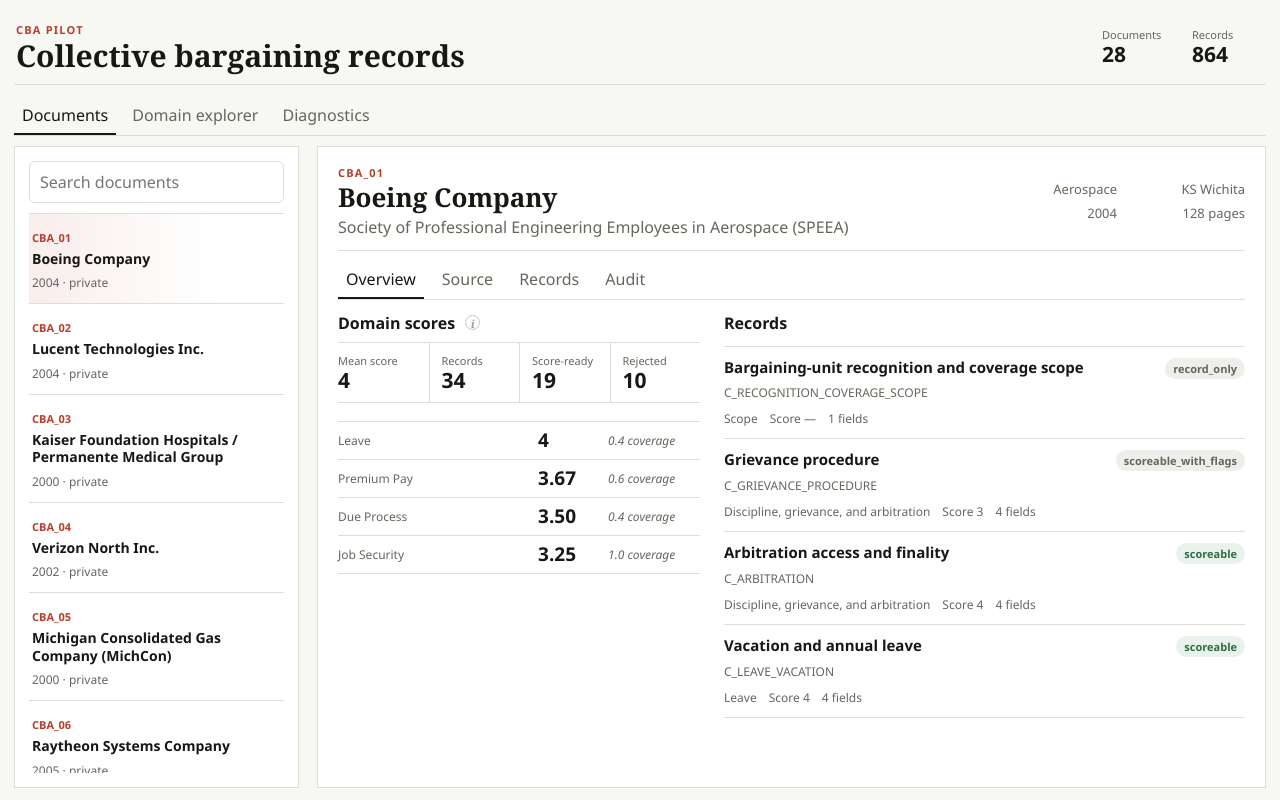
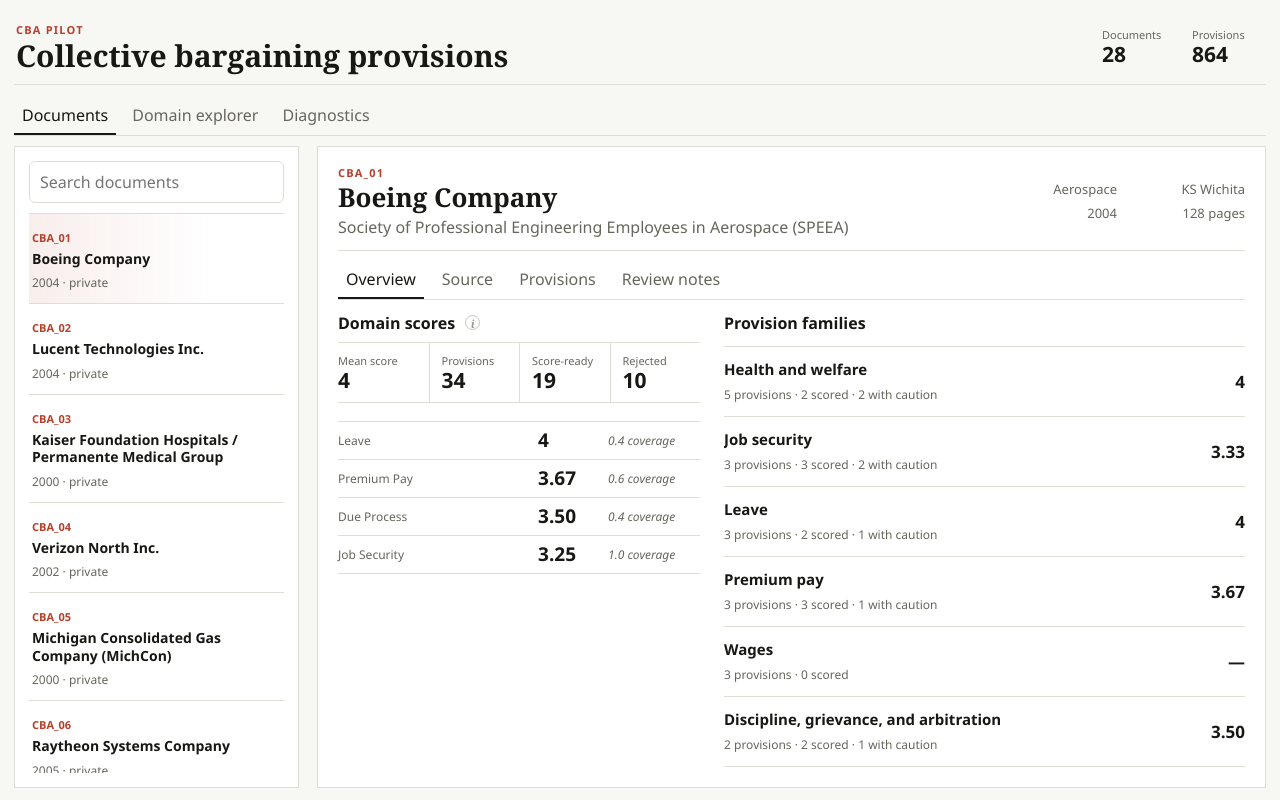
Before and after one commit to prashgarg/cba-pilot-site, a React (Vite) app: page / in a window 1280 px wide. Built offline with nearby package versions, Linux system fonts and the light colour scheme.

Commit message:
Present extracted provisions by family

```diff
--- a/src/main.jsx
+++ b/src/main.jsx
@@ -27,9 +27,36 @@
   return "muted";
 };
 
+const provisionStatus = (status = "") => {
+  const labels = {
+    scoreable: ["Scored", "good"],
+    scoreable_with_flags: ["Scored with caution", "warn"],
+    record_only: ["Recorded only", "muted"],
+    framework_only: ["Recorded only", "muted"],
+    not_scoreable_ambiguous: ["Not scored", "muted"],
+    not_scoreable_external: ["External inputs needed", "cool"],
+    normalization_required: ["Needs normalization", "cool"],
+    requires_agentic_review: ["Needs review", "warn"]
+  };
+  return labels[status] ?? [status.replaceAll("_", " "), "muted"];
+};
+
+const scoreValue = (record, score) => score?.draft_score ?? record.bridge_score?.score;
+const hasNumericScore = (value) => value !== null && value !== undefined && value !== "" && Number.isFinite(Number(value));
+
+const groupByFamily = (records) => {
+  const groups = new Map();
+  records.forEach((record) => {
+    const family = record.family_label || "Other provisions";
+    if (!groups.has(family)) groups.set(family, []);
+    groups.get(family).push(record);
+  });
+  return Array.from(groups.entries()).sort((a, b) => b[1].length - a[1].length || a[0].localeCompare(b[0]));
+};
+
 const HELP = {
   domainScores: "Mean score uses concepts with enough contract evidence. Coverage is the share of expected concepts observed in that domain.",
-  scoreability: "Whether a record can be converted into a scalar score using only the CBA text. Some records are useful but intentionally not scored.",
+  scoreability: "Some extracted provisions are scored. Others are kept as context because they define scope, require outside inputs, or are not comparable enough for a scalar score.",
   rejected: "Values the protocol saw but refused to use, usually because they were the wrong object, lacked support, or came from context rather than an operative provision.",
   novelty: "Provision material that did not fit cleanly into the fixed concept library for this run."
 };
@@ -93,11 +120,11 @@
       <header className="masthead">
         <div>
           <p className="smallcaps">CBA pilot</p>
-          <h1>Collective bargaining records</h1>
+          <h1>Collective bargaining provisions</h1>
         </div>
         <div className="mastStats">
           <Stat label="Documents" value={data.manifest.document_count} />
-          <Stat label="Records" value={data.manifest.record_count} />
+          <Stat label="Provisions" value={data.manifest.record_count} />
         </div>
       </header>
 
@@ -215,9 +242,11 @@
   const statuses = ["All", ...Array.from(new Set(records.map((record) => record.scoreability?.status ?? "unknown"))).sort()];
   const families = ["All", ...Array.from(new Set(records.map((record) => record.family_label ?? "Other"))).sort()];
   const scoreableCount = records.filter((record) => (record.scoreability?.status ?? "").includes("scoreable")).length;
+  const provisionGroups = groupByFamily(filteredRecords);
+  const allProvisionGroups = groupByFamily(records);
   const domainMean = doc.domain_scores
     .map((domain) => domain.available_score)
-    .filter((score) => Number.isFinite(Number(score)));
+    .filter(hasNumericScore);
   const avgDomainScore = domainMean.length
     ? domainMean.reduce((sum, score) => sum + Number(score), 0) / domainMean.length
     : null;
@@ -242,8 +271,8 @@
         {[
           ["overview", "Overview"],
           ["source", "Source"],
-          ["records", "Records"],
-          ["audit", "Audit"]
+          ["provisions", "Provisions"],
+          ["audit", "Review notes"]
         ].map(([id, label]) => (
           <button key={id} className={panelView === id ? "active" : ""} onClick={() => setPanelView(id)}>
             {label}
@@ -260,7 +289,7 @@
             </div>
             <div className="documentSummary">
               <Stat label="Mean score" value={avgDomainScore} />
-              <Stat label="Records" value={records.length} />
+              <Stat label="Provisions" value={records.length} />
               <Stat label="Score-ready" value={scoreableCount} />
               <Stat label="Rejected" value={rejected.length} />
             </div>
@@ -278,12 +307,21 @@
           <section className="overviewBlock">
             <div className="paneHeader">
               <div>
-                <h3>Records</h3>
+                <h3>Provision families</h3>
               </div>
             </div>
-            <div className="overviewRecords">
-              {records.slice(0, 4).map((record) => (
-                <CompactRecord key={record.concept_record_id} record={record} score={scoreByRecord.get(record.concept_record_id)} />
+            <div className="familyList">
+              {allProvisionGroups.map(([family, rows]) => (
+                <FamilySummary
+                  key={family}
+                  family={family}
+                  rows={rows}
+                  scoreByRecord={scoreByRecord}
+                  onOpen={() => {
+                    setRecordFamily(family);
+                    setPanelView("provisions");
+                  }}
+                />
               ))}
             </div>
           </section>
@@ -303,31 +341,35 @@
         </div>
       )}
 
-      {panelView === "records" && (
+      {panelView === "provisions" && (
         <div className="singlePanel">
           <div className="paneHeader stacked">
             <div>
-              <h3>Records <Info text={HELP.scoreability} /></h3>
+              <h3>Extracted provisions <Info text={HELP.scoreability} /></h3>
               <p>{filteredRecords.length} shown from {records.length}</p>
             </div>
             <input
               className="search"
               value={recordQuery}
-              placeholder="Search records"
+              placeholder="Search provisions"
               onChange={(event) => setRecordQuery(event.target.value)}
             />
             <select value={recordFamily} onChange={(event) => setRecordFamily(event.target.value)}>
               {families.map((family) => <option key={family}>{family}</option>)}
             </select>
             <select value={recordStatus} onChange={(event) => setRecordStatus(event.target.value)}>
-              {statuses.map((status) => <option key={status}>{status}</option>)}
+              {statuses.map((status) => (
+                <option key={status} value={status}>
+                  {status === "All" ? "All statuses" : provisionStatus(status)[0]}
+                </option>
+              ))}
             </select>
           </div>
-          <div className="recordList">
-            {filteredRecords.map((record) => (
-              <RecordCard key={record.concept_record_id} record={record} score={scoreByRecord.get(record.concept_record_id)} />
+          <div className="provisionGroups">
+            {provisionGroups.map(([family, rows]) => (
+              <ProvisionFamily key={family} family={family} rows={rows} scoreByRecord={scoreByRecord} />
             ))}
-            {!filteredRecords.length && <Empty text="No records match these filters." />}
+            {!filteredRecords.length && <Empty text="No provisions match these filters." />}
           </div>
         </div>
       )}
@@ -366,30 +408,60 @@
   return <pre className="ocrText">{text}</pre>;
 }
 
+function FamilySummary({ family, rows, scoreByRecord, onOpen }) {
+  const scored = rows.filter((record) => hasNumericScore(scoreValue(record, scoreByRecord.get(record.concept_record_id))));
+  const review = rows.filter((record) => provisionStatus(record.scoreability?.status ?? "unknown")[1] === "warn").length;
+  return (
+    <button className="familyRow" onClick={onOpen}>
+      <div>
+        <strong>{family}</strong>
+        <span>{rows.length} provisions · {scored.length} scored{review ? ` · ${review} with caution` : ""}</span>
+      </div>
+      <span>{scored.length ? format(scored.reduce((sum, record) => sum + Number(scoreValue(record, scoreByRecord.get(record.concept_record_id))), 0) / scored.length) : "—"}</span>
+    </button>
+  );
+}
+
+function ProvisionFamily({ family, rows, scoreByRecord }) {
+  const scored = rows.filter((record) => hasNumericScore(scoreValue(record, scoreByRecord.get(record.concept_record_id))));
+  return (
+    <section className="provisionFamily">
+      <div className="familyHeader">
+        <div>
+          <h4>{family}</h4>
+          <p>{rows.length} provisions · {scored.length} scored</p>
+        </div>
+      </div>
+      <div className="provisionRows">
+        {rows.map((record) => (
+          <RecordCard key={record.concept_record_id} record={record} score={scoreByRecord.get(record.concept_record_id)} />
+        ))}
+      </div>
+    </section>
+  );
+}
+
 function RecordCard({ record, score }) {
   const fields = record.fields ?? [];
   const status = record.scoreability?.status ?? "unknown";
+  const [statusLabel, statusClass] = provisionStatus(status);
   const shownFields = fields.slice(0, 3);
   const hiddenFields = fields.slice(3);
+  const scoreShown = scoreValue(record, score);
   return (
     <details className="recordCard">
       <summary>
-      <div className="recordTop">
-        <div>
-          <span className="concept">{record.concept_id}</span>
-          <h4>{record.concept_label}</h4>
-          <p>{record.covered_group || record.beneficiary_or_affected_group || "No covered group stated."}</p>
+        <div className="provisionRow">
+          <div>
+            <h4>{record.concept_label}</h4>
+            <p>{record.covered_group || record.beneficiary_or_affected_group || "No covered group stated."}</p>
+          </div>
+          <span className={`statusText ${statusClass}`}>{statusLabel}</span>
+          <strong>{format(scoreShown)}</strong>
         </div>
-        <div className={`pill ${statusTone(status)}`}>{status}</div>
-      </div>
-      <div className="recordFacts">
-        <span>Family: {record.family_label || "—"}</span>
-        <span>Role: {record.aggregation_role || "—"}</span>
-        <span>Score: {format(score?.draft_score ?? record.bridge_score?.score)}</span>
-        <span>{fields.length} fields</span>
-      </div>
       </summary>
       {score?.explanation && <p className="explain">{score.explanation}</p>}
+      {record.scoreability?.reason && <p className="mutedText">{record.scoreability.reason}</p>}
       <div className="fields">
         {shownFields.map((field, index) => (
           <div className="field" key={`${field.field_name}-${index}`}>
@@ -411,29 +483,15 @@
           </details>
         )}
       </div>
-    </details>
-  );
-}
-
-function CompactRecord({ record, score }) {
-  const status = record.scoreability?.status ?? "unknown";
-  return (
-    <details className="compactRecord">
-      <summary>
-        <div className="compactRecordTop">
-          <div>
-            <strong>{record.concept_label}</strong>
-            <span>{record.concept_id}</span>
-          </div>
-          <div className={`pill ${statusTone(status)}`}>{status}</div>
+      <details className="technicalDetails">
+        <summary>Technical details</summary>
+        <div className="recordFacts">
+          <span>Concept ID: {record.concept_id}</span>
+          <span>Internal status: {status}</span>
+          <span>Role: {record.aggregation_role || "—"}</span>
+          <span>Class: {record.concept_reporting_class || "—"}</span>
         </div>
-        <div className="compactFacts">
-          <span>{record.family_label || "—"}</span>
-          <span>Score {format(score?.draft_score ?? record.bridge_score?.score)}</span>
-          <span>{record.fields?.length || 0} fields</span>
-        </div>
-      </summary>
-      {score?.explanation && <p className="explain">{score.explanation}</p>}
+      </details>
     </details>
   );
 }
@@ -477,7 +535,7 @@
               <span className={`pill ${statusTone(domain.current_status)}`}>{domain.current_status}</span>
               <h3>{domain.domain}</h3>
               <p>{domain.empirical_object}</p>
-              <strong>{domain.documents_with_records} docs with records</strong>
+              <strong>{domain.documents_with_records} docs with provisions</strong>
             </div>
           ))}
         </div>
@@ -541,8 +599,8 @@
         <thead>
           <tr>
             <th>Document</th>
-            <th>Records</th>
-            <th>Scored records</th>
+            <th>Provisions</th>
+            <th>Scored provisions</th>
             <th>Rejected values</th>
             <th>Novelty</th>
           </tr>
@@ -564,7 +622,12 @@
 }
 
 function CountCard({ title, counts }) {
-  const rows = Array.from(counts.entries()).sort((a, b) => b[1] - a[1]);
+  const displayCounts = new Map();
+  Array.from(counts.entries()).forEach(([label, count]) => {
+    const displayLabel = title === "Scoreability" ? provisionStatus(label)[0] : label.replaceAll("_", " ");
+    displayCounts.set(displayLabel, (displayCounts.get(displayLabel) ?? 0) + count);
+  });
+  const rows = Array.from(displayCounts.entries()).sort((a, b) => b[1] - a[1]);
   return (
     <div className="countCard">
       <h3>{title}</h3>
--- a/src/styles.css
+++ b/src/styles.css
@@ -301,6 +301,71 @@
   min-height: 0;
   border-top: 1px solid var(--line);
 }
+.familyList,
+.provisionGroups {
+  display: grid;
+  gap: 0;
+  overflow: auto;
+  min-height: 0;
+  border-top: 1px solid var(--line);
+}
+.familyRow {
+  display: grid;
+  grid-template-columns: minmax(0, 1fr) 60px;
+  gap: 12px;
+  align-items: center;
+  width: 100%;
+  padding: 12px 0;
+  border: 0;
+  border-bottom: 1px solid var(--line);
+  background: transparent;
+  text-align: left;
+  cursor: pointer;
+}
+.familyRow strong {
+  display: block;
+  margin-bottom: 3px;
+  font-size: 15px;
+}
+.familyRow span {
+  color: var(--muted);
+  font-size: 12px;
+}
+.familyRow > span {
+  color: var(--ink);
+  font-size: 17px;
+  font-weight: 800;
+  text-align: right;
+}
+.provisionGroups {
+  flex: 1;
+  border-top: 0;
+}
+.provisionFamily {
+  padding-bottom: 12px;
+  border-bottom: 1px solid var(--line-strong);
+}
+.provisionFamily + .provisionFamily {
+  padding-top: 14px;
+}
+.familyHeader {
+  display: flex;
+  justify-content: space-between;
+  gap: 16px;
+  padding-bottom: 8px;
+}
+.familyHeader h4 {
+  margin: 0 0 2px;
+  font-size: 15px;
+}
+.familyHeader p {
+  margin: 0;
+  color: var(--muted);
+  font-size: 12px;
+}
+.provisionRows {
+  border-top: 1px solid var(--line);
+}
 .compactRecord,
 .recordCard {
   border: 0;
@@ -318,11 +383,17 @@
   display: none;
 }
 .compactRecordTop,
-.recordTop {
+.recordTop,
+.provisionRow {
   display: grid;
-  grid-template-columns: minmax(0, 1fr) auto;
+  grid-template-columns: minmax(0, 1fr) 150px 60px;
   gap: 12px;
   align-items: start;
+}
+.provisionRow > strong {
+  font-size: 17px;
+  line-height: 1.2;
+  text-align: right;
 }
 .compactRecord strong,
 .recordCard h4 {
@@ -371,6 +442,15 @@
 .pill.good { background: var(--soft-good); color: var(--good); }
 .pill.warn { background: var(--soft-warn); color: var(--warn); }
 .pill.cool { background: var(--soft-cool); color: var(--cool); }
+.statusText {
+  font-size: 12px;
+  font-weight: 700;
+  color: var(--muted);
+}
+.statusText.good { color: var(--good); }
+.statusText.warn { color: var(--warn); }
+.statusText.cool { color: var(--cool); }
+.statusText.muted { color: var(--muted); }
 
 .singlePanel {
   display: flex;
@@ -438,6 +518,17 @@
   color: var(--accent);
   font-weight: 800;
   cursor: pointer;
+}
+.technicalDetails {
+  margin-top: 8px;
+  border-top: 1px solid var(--line);
+  padding-top: 8px;
+}
+.technicalDetails summary {
+  cursor: pointer;
+  color: var(--muted);
+  font-size: 12px;
+  font-weight: 800;
 }
 .auditBox {
   margin-top: 0;
```
